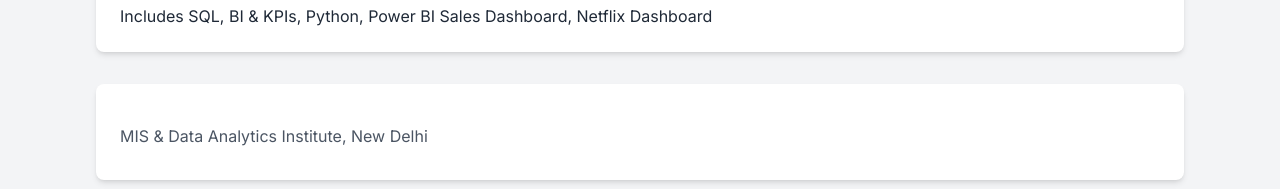
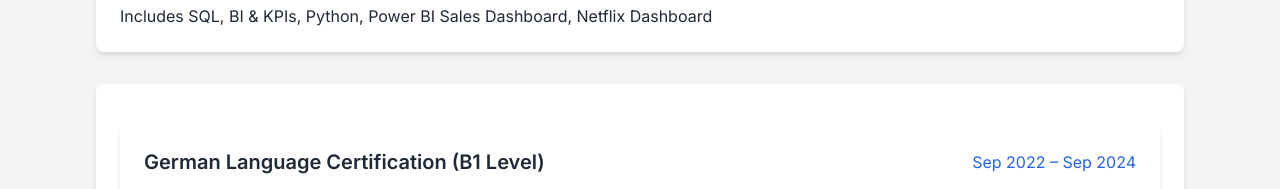
Before and after one commit to rajsharath707-cmd/Sharath-Raj-main, a plain HTML site: page index.html in a window 1280 px wide. Shown: the part 2320-2509 px from the top of the page. Drawn offline with nearby package versions, Linux system fonts and the light colour scheme; files whose address does not match are found by name.

Commit message:
Update index.html

```diff
--- a/index.html
+++ b/index.html
@@ -162,8 +162,6 @@
                 <div class="bg-white dark:bg-gray-700 p-6 rounded-lg shadow-md">
                     <div class="flex flex-col md:flex-row md:justify-between md:items-center mb-4">
                     </div>
-                    <p class="text-gray-600 dark:text-gray-300 mb-2">MIS & Data Analytics Institute, New Delhi</p>
-                </div>
                 <div class="bg-white dark:bg-gray-700 p-6 rounded-lg shadow-md">
                     <div class="flex flex-col md:flex-row md:justify-between md:items-center mb-4">
                         <h3 class="text-xl font-semibold">German Language Certification (B1 Level)</h3>
```
